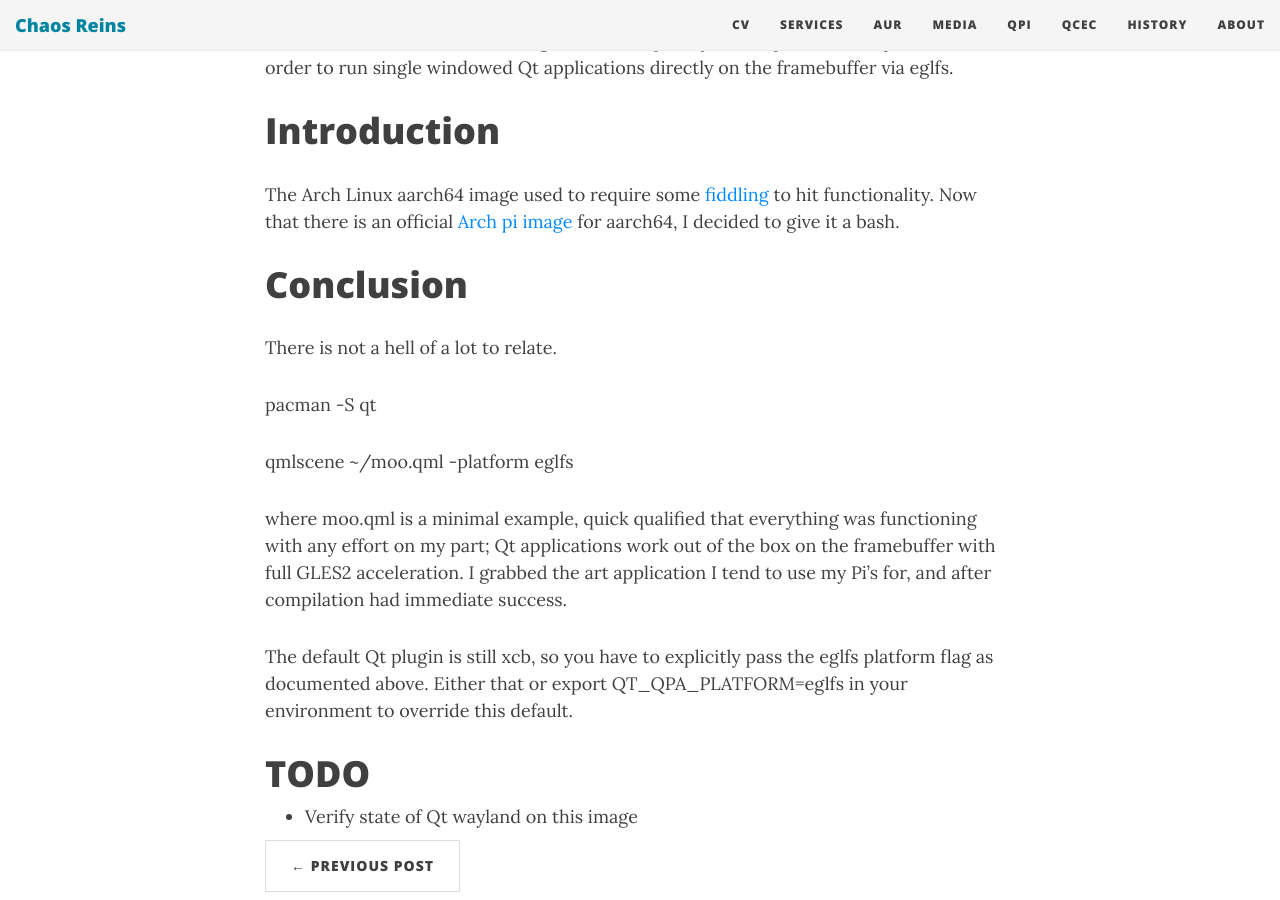
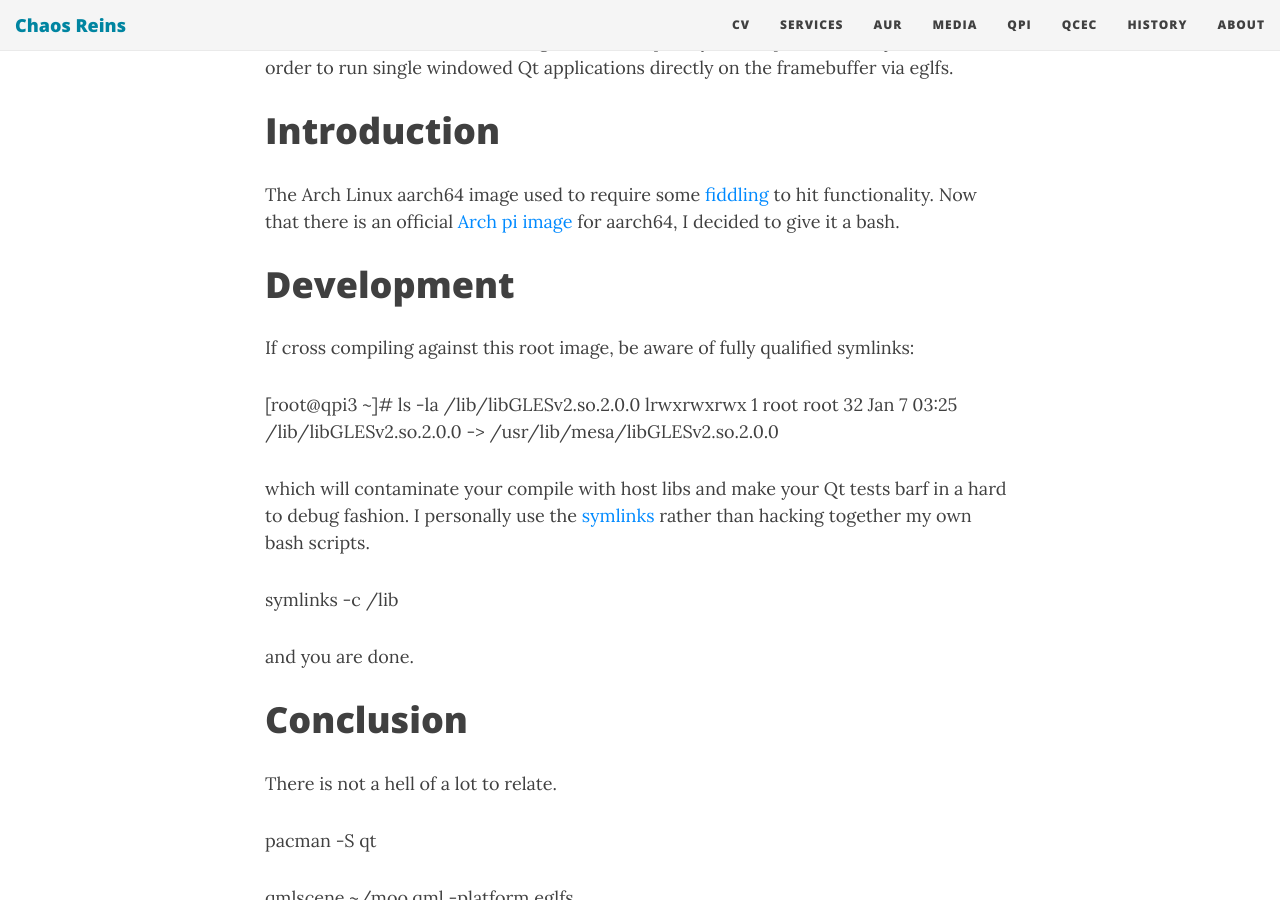
Before and after one commit to sirspudd/sirspudd.github.io, a Jekyll site: the page built from _posts/2017-01-13-qt-pi3-arch-aarch64.md, in a window 1280 px wide and 900 px high, scrolled down 413 px. Built offline with Jekyll 4.4.1, drawn with Linux system fonts in a browser that asks for light colours; nearby versions of some CDN libraries; comment, search, counter and statistics services are not loaded.

Commit message:
Document symlinks issue
Change-Id: I82c3841d63650ffbe313c497aa58decc5c609717

```diff
--- a/_posts/2017-01-13-qt-pi3-arch-aarch64.md
+++ b/_posts/2017-01-13-qt-pi3-arch-aarch64.md
@@ -14,6 +14,19 @@ The new Arch Linux aarch64 image for the Raspberry Pi 3 requires zero adjustment
 
 The Arch Linux aarch64 image used to require some [fiddling](http://chaos-reins.com/2016-09-01-qt-pi3-arch-aarch64/) to hit functionality. Now that there is an official [Arch pi image](https://archlinuxarm.org/platforms/armv8/broadcom/raspberry-pi-3) for aarch64, I decided to give it a bash.
 
+# Development
+
+If cross compiling against this root image, be aware of fully qualified symlinks:
+
+[root@qpi3 ~]# ls -la /lib/libGLESv2.so.2.0.0
+lrwxrwxrwx 1 root root 32 Jan  7 03:25 /lib/libGLESv2.so.2.0.0 -> /usr/lib/mesa/libGLESv2.so.2.0.0
+
+which will contaminate your compile with host libs and make your Qt tests barf in a hard to debug fashion. I personally use the [symlinks](https://github.com/brandt/symlinks) rather than hacking together my own bash scripts.
+
+symlinks -c /lib
+
+and you are done.
+
 # Conclusion
 
 There is not a hell of a lot to relate.
```
